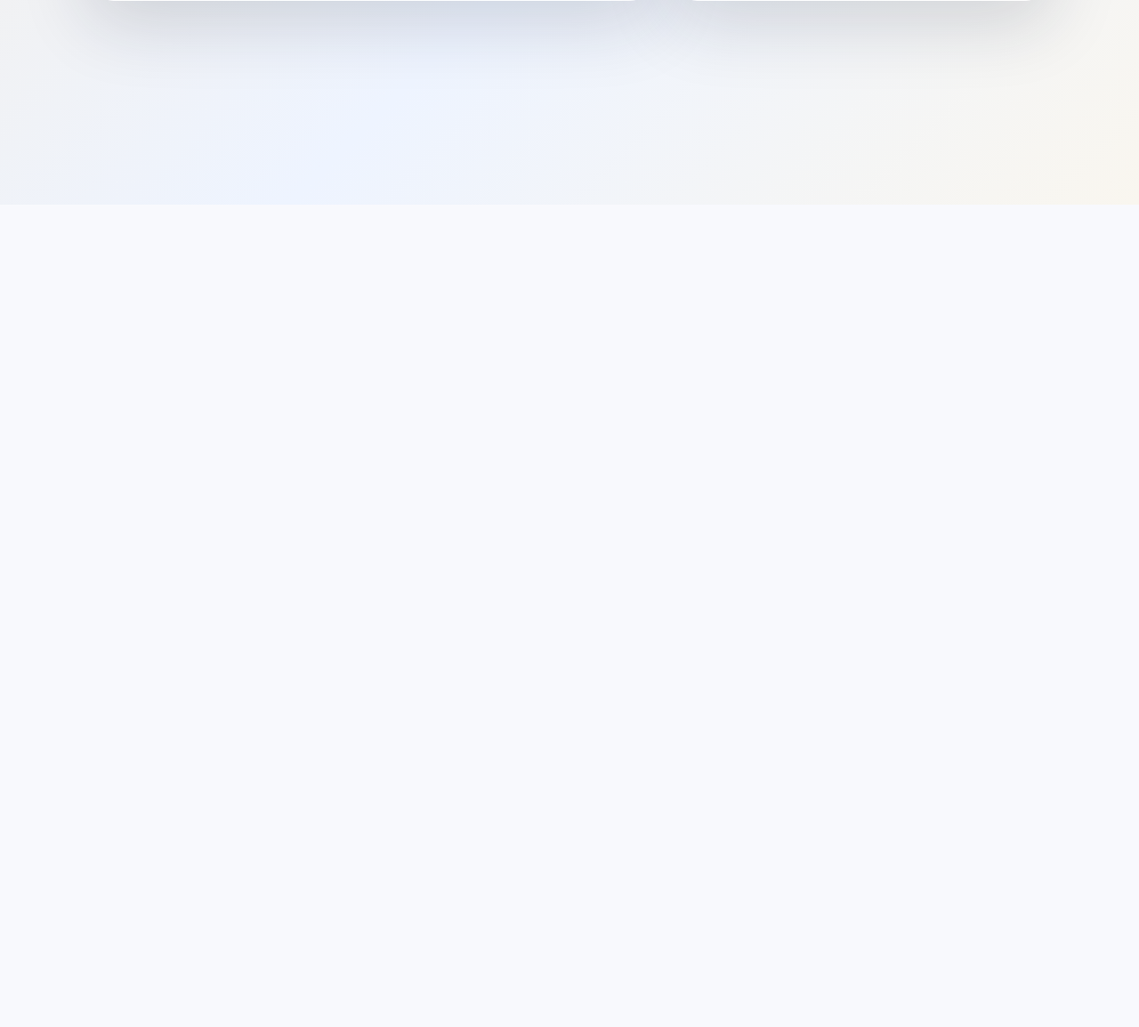
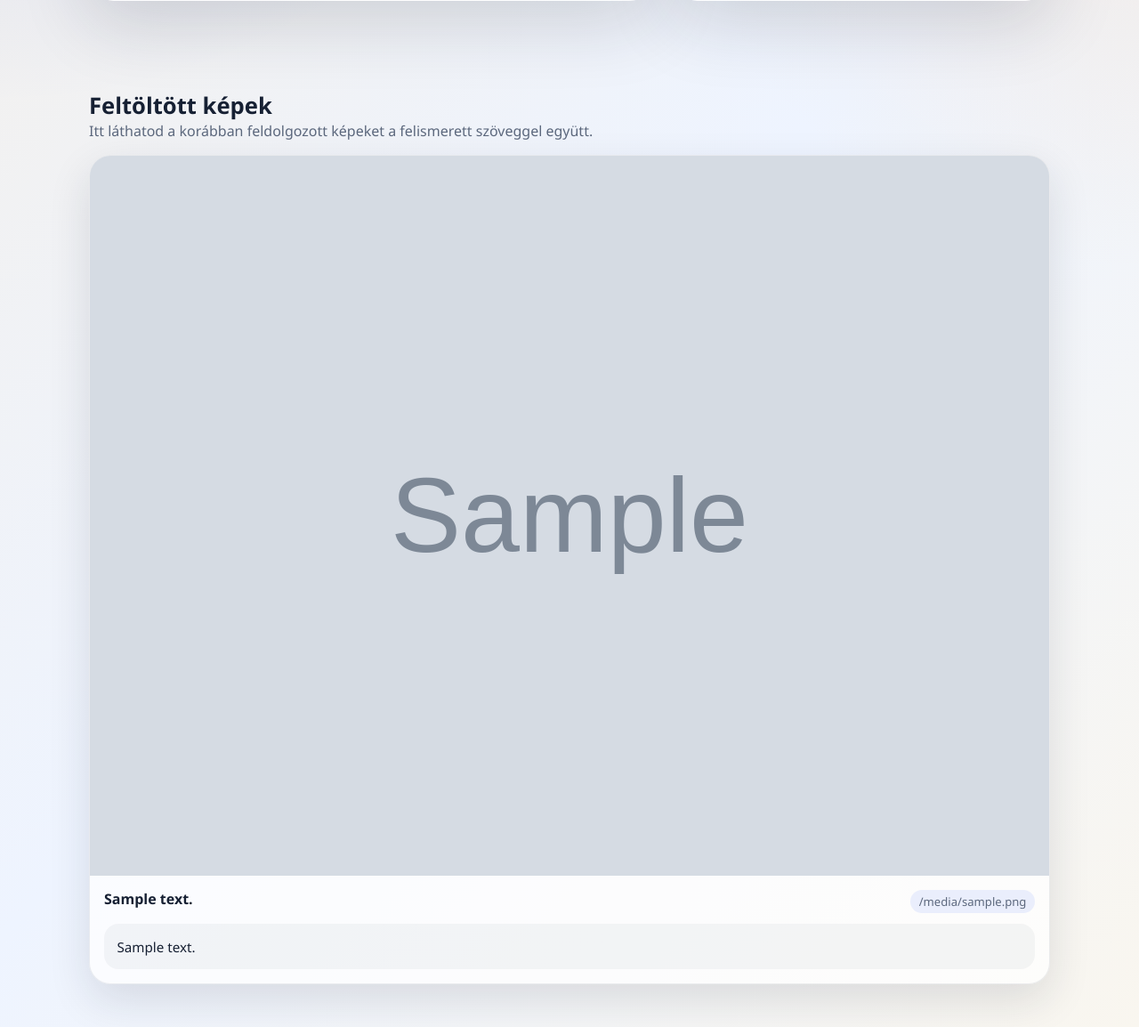
Before and after one commit to Dem757/ocr, a Flask app: page / in a window 1280 px wide. Shown: the part 570-1724 px from the top of the page at 89% size. Before the commit the page ends 800 px from the top, so only its background shows below. Run offline with Flask 3, Linux system fonts and the light colour scheme; grey boxes marked "Sample" are stand-in pictures; a database or web service that is not in the repository returns one stand-in record (values such as "Sample title"); some libraries are stand-ins or nearby versions.

Commit message:
frontend image view update
Co-authored-by: Copilot <copilot@github.com>

```diff
--- a/app.py
+++ b/app.py
@@ -1,6 +1,6 @@
 import os, psycopg2, pytesseract
 from psycopg2 import OperationalError
-from flask import Flask, render_template, request, redirect
+from flask import Flask, render_template, request, redirect, send_from_directory
 from PIL import Image, ImageDraw
 
 app = Flask(__name__)
@@ -8,6 +8,8 @@ UPLOAD_FOLDER = os.getenv('UPLOAD_FOLDER', 'uploads')
 db_pass = os.getenv('DB_PASS')
 db_url = os.getenv('DATABASE_URL') or f"host=ocr-db port=5444 dbname=ocrdb user=user password={db_pass}"
 db_ready = False
+
+os.makedirs(UPLOAD_FOLDER, exist_ok=True)
 
 # Adatbázis inicializálás [cite: 92]
 def init_db():
@@ -42,9 +44,38 @@ def save_upload_record(filename, description, ocr_text):
     except OperationalError as exc:
         print(f'Failed to save upload record: {exc}')
 
+
+def get_uploads():
+    if not db_ready:
+        return []
+
+    try:
+        conn = psycopg2.connect(db_url)
+        cur = conn.cursor()
+        cur.execute("SELECT filename, description, ocr_text FROM uploads ORDER BY id DESC")
+        uploads = [
+            {
+                "filename": row[0],
+                "description": row[1],
+                "ocr_text": row[2],
+            }
+            for row in cur.fetchall()
+        ]
+        cur.close()
+        conn.close()
+        return uploads
+    except OperationalError as exc:
+        print(f'Failed to load uploads: {exc}')
+        return []
+
 @app.route('/')
 def index():
-    return render_template('index.html')
+    return render_template('index.html', uploads=get_uploads())
+
+
+@app.route('/uploads/<path:filename>')
+def uploaded_file(filename):
+    return send_from_directory(UPLOAD_FOLDER, filename)
 
 @app.route('/upload', methods=['POST'])
 def upload():
--- a/templates/index.html
+++ b/templates/index.html
@@ -165,6 +165,100 @@
             margin: 0;
             color: var(--muted);
             line-height: 1.65;
+        }
+
+        .gallery-section {
+            margin-top: 1.25rem;
+            display: grid;
+            gap: 1rem;
+        }
+
+        .gallery-header {
+            display: flex;
+            justify-content: space-between;
+            align-items: end;
+            gap: 1rem;
+            flex-wrap: wrap;
+        }
+
+        .gallery-header h2 {
+            margin: 0;
+            font-size: clamp(1.4rem, 2vw, 2rem);
+        }
+
+        .gallery-header p {
+            margin: 0;
+            max-width: 42rem;
+            color: var(--muted);
+        }
+
+        .gallery {
+            display: grid;
+            grid-template-columns: repeat(auto-fit, minmax(280px, 1fr));
+            gap: 1rem;
+        }
+
+        .upload-card {
+            overflow: hidden;
+            border-radius: 24px;
+            background: rgba(255, 255, 255, 0.72);
+            border: 1px solid rgba(22, 32, 51, 0.08);
+            box-shadow: 0 18px 48px rgba(22, 32, 51, 0.12);
+        }
+
+        .upload-image {
+            width: 100%;
+            aspect-ratio: 4 / 3;
+            object-fit: cover;
+            display: block;
+            background: rgba(22, 32, 51, 0.05);
+        }
+
+        .upload-body {
+            padding: 1rem;
+            display: grid;
+            gap: 0.75rem;
+        }
+
+        .upload-meta {
+            display: flex;
+            justify-content: space-between;
+            gap: 0.75rem;
+            align-items: start;
+        }
+
+        .upload-meta strong {
+            font-size: 1rem;
+            line-height: 1.35;
+        }
+
+        .upload-meta span {
+            white-space: nowrap;
+            font-size: 0.82rem;
+            color: var(--muted);
+            background: rgba(22, 72, 255, 0.08);
+            border-radius: 999px;
+            padding: 0.25rem 0.6rem;
+        }
+
+        .ocr-text {
+            margin: 0;
+            padding: 0.85rem 0.9rem;
+            border-radius: 16px;
+            background: rgba(22, 32, 51, 0.04);
+            color: var(--text);
+            line-height: 1.6;
+            font-size: 0.95rem;
+            white-space: pre-wrap;
+            word-break: break-word;
+        }
+
+        .empty-state {
+            padding: 1.25rem;
+            border-radius: 24px;
+            background: rgba(255, 255, 255, 0.65);
+            border: 1px dashed rgba(22, 32, 51, 0.12);
+            color: var(--muted);
         }
 
         form {
@@ -338,6 +432,38 @@
         </section>
     </main>
 
+    <main class="shell">
+        <section class="gallery-section">
+            <div class="gallery-header">
+                <div>
+                    <h2>Feltöltött képek</h2>
+                    <p>Itt láthatod a korábban feldolgozott képeket a felismerett szöveggel együtt.</p>
+                </div>
+            </div>
+
+            {% if uploads %}
+            <div class="gallery">
+                {% for upload in uploads %}
+                <article class="upload-card">
+                    <img class="upload-image" src="{{ url_for('uploaded_file', filename=upload.filename) }}" alt="Feldolgozott kép {{ loop.index }}">
+                    <div class="upload-body">
+                        <div class="upload-meta">
+                            <strong>{{ upload.description }}</strong>
+                            <span>{{ upload.filename }}</span>
+                        </div>
+                        <p class="ocr-text">{{ upload.ocr_text if upload.ocr_text else 'Nincs felismerhető szöveg.' }}</p>
+                    </div>
+                </article>
+                {% endfor %}
+            </div>
+            {% else %}
+            <div class="empty-state">
+                Még nincs feldolgozott feltöltés. Az első kép után itt jelenik meg az előnézet és az OCR szöveg.
+            </div>
+            {% endif %}
+        </section>
+    </main>
+
     <script>
         const fileInput = document.getElementById('image');
         const fileName = document.getElementById('fileName');
```
